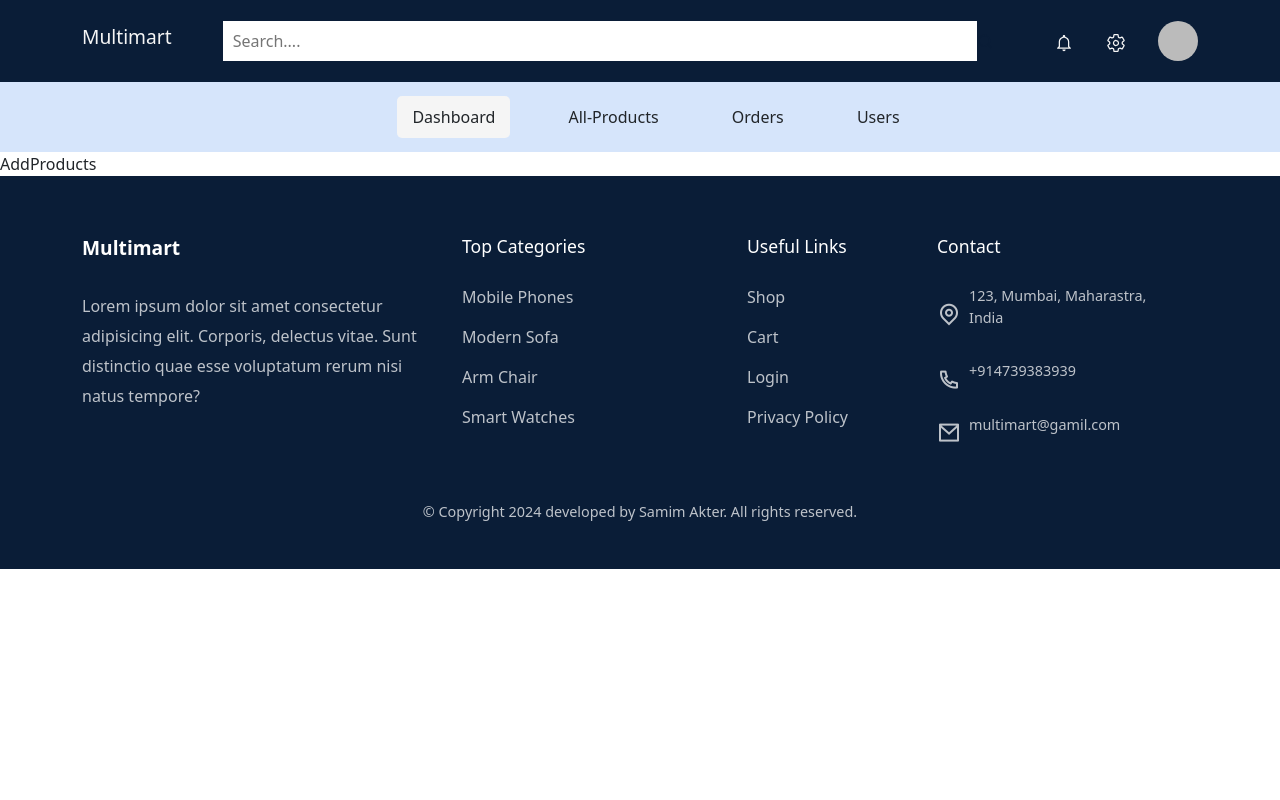
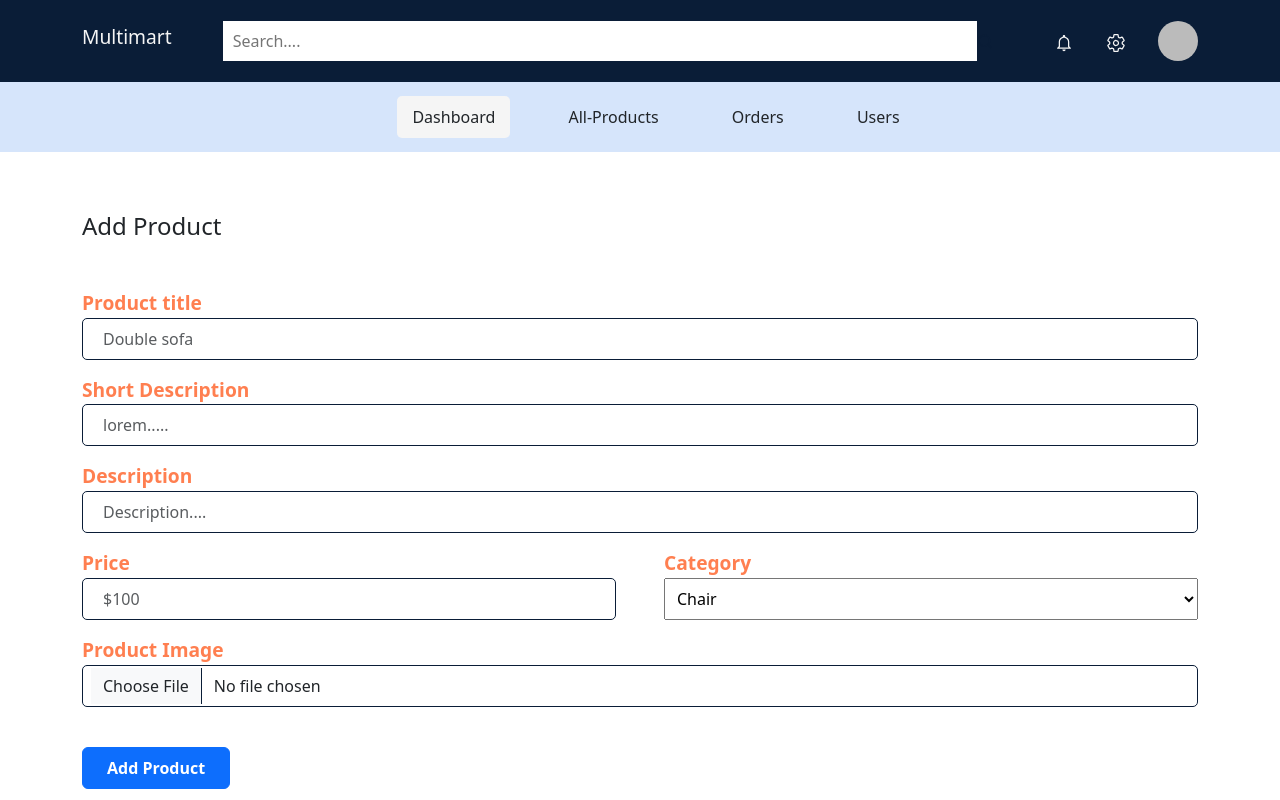
Before and after one commit to samimakter96/multimart-ecommerce, a React (Vite) app: page /dashboard/add-product in a window 1280 px wide. Shown: the top 800 px of the page. Built offline with nearby package versions, Linux system fonts and the light colour scheme; no server answers; sample sign-in values are in the browser's storage.

Commit message:
AddProducts functionality added and data save into firebase

```diff
--- a/src/admin/AddProducts.jsx
+++ b/src/admin/AddProducts.jsx
@@ -1,9 +1,162 @@
-import React from 'react'
+import React, { useState } from "react";
+import { Container, Row, Col, Form, FormGroup } from "reactstrap";
+import { toast } from "react-toastify";
+
+import { db, storage } from "../firebaseConfig";
+import { ref, uploadBytesResumable, getDownloadURL } from "firebase/storage";
+import { collection, addDoc } from "firebase/firestore";
+import { useNavigate } from "react-router-dom";
 
 const AddProducts = () => {
+  const [enterTitle, setEnterTitle] = useState("");
+  const [enterShortDesc, setEnterShortDesc] = useState("");
+  const [enterDescription, setEnterDescription] = useState("");
+  const [enterCategory, setEnterCategory] = useState("");
+  const [enterPrice, setEnterPrice] = useState("");
+  const [enterProductImg, setEnterProductImg] = useState(null);
+  const [loading, setLoading] = useState(false);
+
+  const navigate = useNavigate();
+
+  const addProduct = async (e) => {
+    e.preventDefault();
+    setLoading(true);
+
+    //  Add product to the firebase database
+    try {
+      const docRef = await collection(db, "products");
+
+      const storageRef = ref(
+        storage,
+        `productImages/${Date.now() + enterProductImg.name}`
+      );
+      const uploadTask = uploadBytesResumable(storageRef, enterProductImg);
+
+      uploadTask.on(
+        () => {
+          toast.error("Images not uploaded!");
+        },
+        () => {
+          getDownloadURL(uploadTask.snapshot.ref).then(async (downloadURL) => {
+            await addDoc(docRef, {
+              title: enterTitle,
+              shortDesc: enterShortDesc,
+              description: enterDescription,
+              category: enterCategory,
+              price: enterPrice,
+              imgUrl: downloadURL,
+            });
+          });
+        }
+      );
+      setLoading(false);
+      toast.success("Product successfully added!");
+      navigate("/dashboard/all-products");
+    } catch (error) {
+      setLoading(false);
+      toast.error("Product failed to be added");
+    }
+  };
+
   return (
-    <div>AddProducts</div>
-  )
-}
+    <section>
+      <Container>
+        <Row>
+          <Col lg="12">
+            {loading ? (
+              <h4>Loading....</h4>
+            ) : (
+              <>
+                <h4 className="mb-5">Add Product</h4>
+                <Form onSubmit={addProduct}>
+                  <FormGroup className="form__group">
+                    <span>Product title</span>
+                    <input
+                      className="form-control"
+                      type="text"
+                      placeholder="Double sofa"
+                      required
+                      value={enterTitle}
+                      onChange={(e) => setEnterTitle(e.target.value)}
+                    />
+                  </FormGroup>
+                  <FormGroup className="form__group">
+                    <span>Short Description</span>
+                    <input
+                      className="form-control"
+                      type="text"
+                      placeholder="lorem....."
+                      required
+                      value={enterShortDesc}
+                      onChange={(e) => setEnterShortDesc(e.target.value)}
+                    />
+                  </FormGroup>
+                  <FormGroup className="form__group">
+                    <span>Description</span>
+                    <input
+                      className="form-control"
+                      type="text"
+                      placeholder="Description...."
+                      required
+                      value={enterDescription}
+                      onChange={(e) => setEnterDescription(e.target.value)}
+                    />
+                  </FormGroup>
 
-export default AddProducts
+                  <div className="d-flex align-items-center justify-content-between gap-5">
+                    <FormGroup className="form__group w-50">
+                      <span>Price</span>
+                      <input
+                        className="form-control"
+                        type="number"
+                        placeholder="$100"
+                        required
+                        value={enterPrice}
+                        onChange={(e) => setEnterPrice(e.target.value)}
+                      />
+                    </FormGroup>
+                    <FormGroup className="form__group w-50">
+                      <span>Category</span>
+                      <select
+                        className="w-100 p-2"
+                        required
+                        value={enterCategory}
+                        onChange={(e) => setEnterCategory(e.target.value)}
+                      >
+                        <option value="chair">Chair</option>
+                        <option value="sofa">Sofa</option>
+                        <option value="mobile">Mobile</option>
+                        <option value="watch">Watch</option>
+                        <option value="wireless">Wireless</option>
+                      </select>
+                    </FormGroup>
+                  </div>
+
+                  <div>
+                    <FormGroup className="form__group">
+                      <span>Product Image</span>
+                      <input
+                        className="form-control"
+                        type="file"
+                        required
+                        onChange={(e) => setEnterProductImg(e.target.files[0])}
+                      />
+                    </FormGroup>
+                  </div>
+                  <button
+                    type="submit"
+                    className="btn btn-primary mt-4 px-4 p-2 fw-semibold"
+                  >
+                    Add Product
+                  </button>
+                </Form>
+              </>
+            )}
+          </Col>
+        </Row>
+      </Container>
+    </section>
+  );
+};
+
+export default AddProducts;
--- a/src/admin/AdminNav.jsx
+++ b/src/admin/AdminNav.jsx
@@ -41,7 +41,7 @@
               <div className="search__box">
                 <input type="text" placeholder="Search...." />
                 <span>
-                  <i class="ri-search-line"></i>
+                  <i className="ri-search-line"></i>
                 </span>
               </div>
               <div className="admin__nav-top-right">
--- a/src/routers/ProtectedRoute.jsx
+++ b/src/routers/ProtectedRoute.jsx
@@ -5,7 +5,6 @@
 
 const ProtectedRoute = () => {
   const { currentUser } = useAuth();
-  console.log(currentUser);
 
   return currentUser ? <Outlet /> : <Navigate to="/login" />;
 };
```
